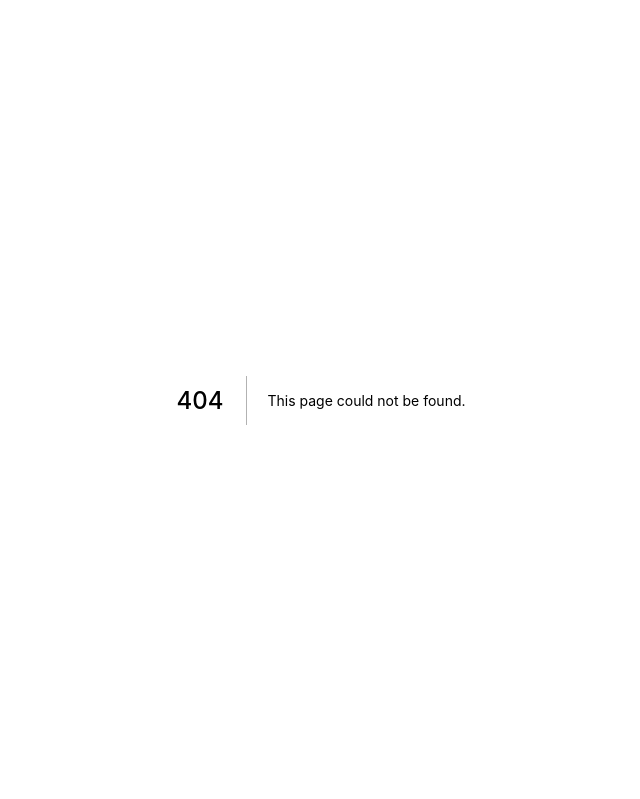
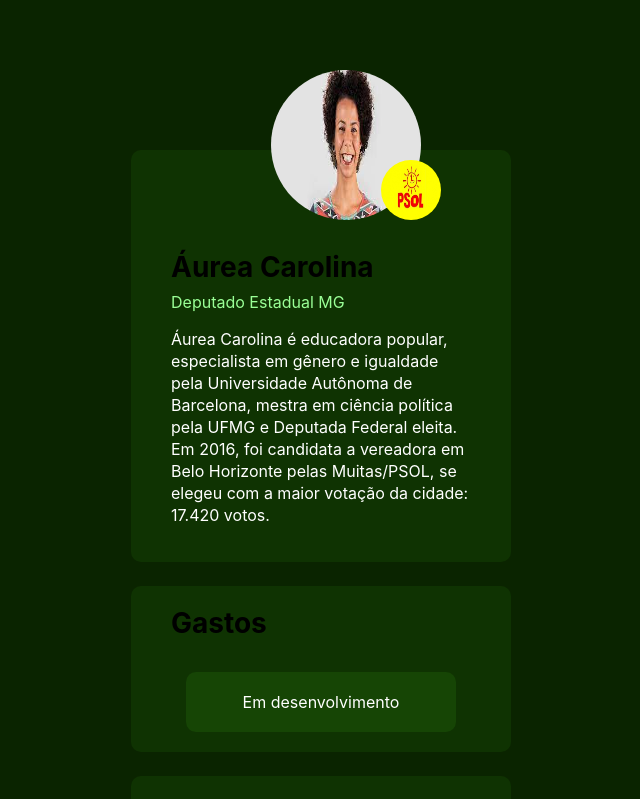
Before and after one commit to diogo-dpa/ufmg-aproximacao-politica, a Next.js app: page /representantes/teste in a window 1280 px wide. Before the commit this address had no page. Shown: the top 799 px of the page, without its empty margins (319-959 px from the left). Built offline with nearby package versions, Linux system fonts and the light colour scheme.

Commit message:
Página template de representante

```diff
--- /dev/null
+++ b/src/pages/representantes/teste.tsx
@@ -0,0 +1,81 @@
+import Link from 'next/link'
+
+import { GetStaticProps } from 'next'
+import styles from '../../styles/pages/Representantes.module.css';
+
+const representanteData = [
+    {
+        imgUrlPessoa: '/images/aureaCarolina.jpg',
+        imgUrlPartido: '/images/psolImg.jpg',
+        nome: 'Áurea Carolina',
+        role: 'Deputado Estadual',
+        estado: 'MG',
+        descricao: 'Áurea Carolina é educadora popular, especialista em gênero e igualdade pela Universidade Autônoma de Barcelona, mestra em ciência política pela UFMG e Deputada Federal eleita. Em 2016, foi candidata a vereadora em Belo Horizonte pelas Muitas/PSOL, se elegeu com a maior votação da cidade: 17.420 votos.',
+    }
+]
+
+
+interface RepresentanteProps{
+    imgUrlPessoa: string;
+    imgUrlPartido: string;
+    nome: string;
+    role: string;
+    estado: string;
+    descricao: string;
+}
+
+const Representante = ({imgUrlPessoa, imgUrlPartido, nome, role, estado, descricao} : RepresentanteProps) => {
+
+    return (
+    // <Layout title="Home | Next.js + TypeScript Example">
+    <div className={styles.fullPage}>
+        <div className={styles.pessoaContainer}>
+            <div className={styles.infoPartido}>
+                <img className={styles.imgPessoa} src={imgUrlPessoa} alt={nome} />
+                <img className={styles.imgPartido} src={imgUrlPartido} alt={nome} />
+
+                <strong className={styles.nomePessoa}>{nome}</strong>
+
+                <span className={styles.roleAndState}>{role} {estado}</span>
+                <p className={styles.descricaoPartido}>{descricao}</p>
+
+            </div>
+        </div>
+
+        <div className={styles.areaInProgress}>
+            <h3 className={styles.titleAreaInProgress}>Gastos</h3>
+            <div className={styles.emptyArea}>
+                Em desenvolvimento
+            </div>
+        </div>
+
+        <div className={styles.areaInProgress}>
+            <h3 className={styles.titleAreaInProgress}>Jurídico</h3>
+            <div className={styles.emptyArea}>
+                Em desenvolvimento
+            </div>
+        </div>
+
+        <div className={styles.areaInProgress}>
+            <h3 className={styles.titleAreaInProgress}>Viagens</h3>
+            <div className={styles.emptyArea}>
+                Em desenvolvimento
+            </div>
+        </div>
+
+
+    </div>
+    // </Layout>
+    )
+};
+
+export const getStaticProps: GetStaticProps = async (context) => {
+
+    return {
+        props: {
+            ...representanteData[0],
+        },
+      }
+  }
+
+export default Representante;
--- a/src/styles/pages/Partidos.module.css
+++ b/src/styles/pages/Representantes.module.css
@@ -11,7 +11,7 @@
     background: var(--background);
   }
 
-  .partidoContainer {
+  .pessoaContainer, .areaInProgress {
     width: 380px;
     max-width: 90%;
 
@@ -42,9 +42,10 @@
     align-items: flex-start;
   }
 
-  .imgPartido{
+  .imgPessoa{
       width: 150px;
       height: 150px;
+
       border-radius: 50%;
 
       position: absolute;
@@ -52,48 +53,57 @@
       right: 50px;
   }
 
-  .nomePartido{
+  .imgPartido{
+      width: 60px;
+      height: 60px;
+      border-radius: 50%;
+
+      position: absolute;
+      top: -10px;
+      right: 30px;
+  }
+
+  .nomePessoa{
       font-size: 28px;
+      margin-bottom: 8px;
+    }
+
+    .roleAndState{
+        font-size: 16px;
+        color: var(--button-color);
+        margin-bottom: 16px;
+  }
+
+  .descricaoPartido{
+      font-size: 16px;
+      line-height: 22px;
+      color: #fff;
       margin-bottom: 16px;
   }
 
-  .descricaoPartido{
-      font-size: 14px;
-      line-height: 22px;
-      margin-bottom: 16px;
+  .areaInProgress{
+      margin-top: 24px;
+      padding: 20px 40px;
   }
 
-  .bandeirasPart{
-      padding: 0;
 
-      align-self: flex-start;
-      display: flex;
-      flex-direction: column;
-      align-items: flex-start;
+  .titleAreaInProgress{
+    font-size: 28px;
+    align-self: flex-start;
+    margin-bottom: 32px;
   }
 
-  .listItem{
-      display: flex;
-      align-items: center;
+  .emptyArea{
+    width: 90%;
+    padding: 20px 40px;
+    border-radius: 10px;
+    margin: 0 auto;
+
+    background: var(--mainBox);
+
+    color: #fff;
+
+    display: flex;
+    align-items: center;
+    justify-content: center;
   }
-
-  .listItem + .listItem{
-      margin-top: 16px;
-  }
-
-  .descricaoBandeira{
-      margin-left: 10px;
-      font-size: 14px;
-  }
-
-  .titleRepresentantes{
-      align-self: flex-start;
-      margin-bottom: 20px;
-  }
-
-  .partidoNumber{
-      display: grid;
-      grid-template-columns: repeat(2, 1fr);
-      gap: 20px;
-      align-items: center;
-  }
```
Also changed, not shown: public/images/aureaCarolina.jpg (added).
